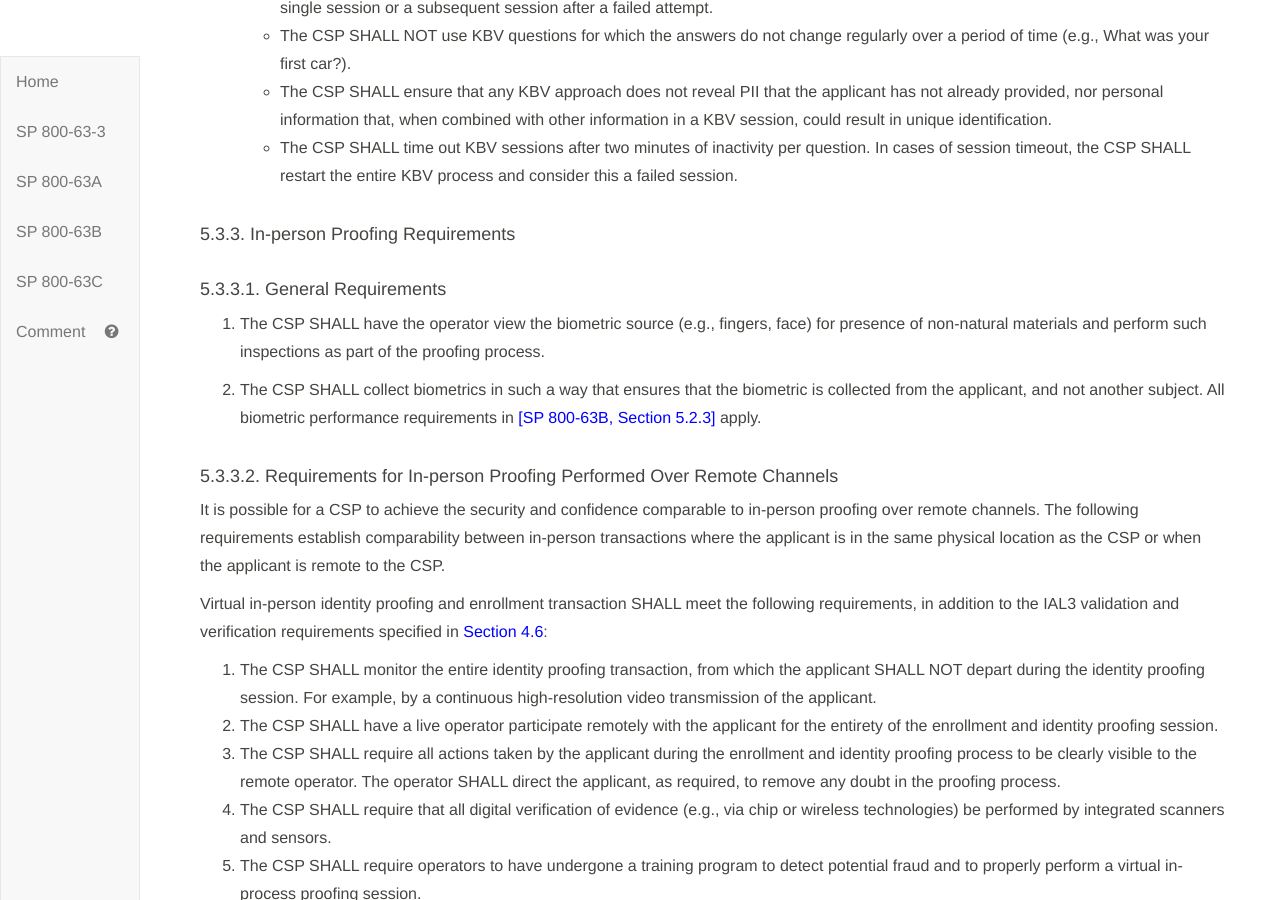
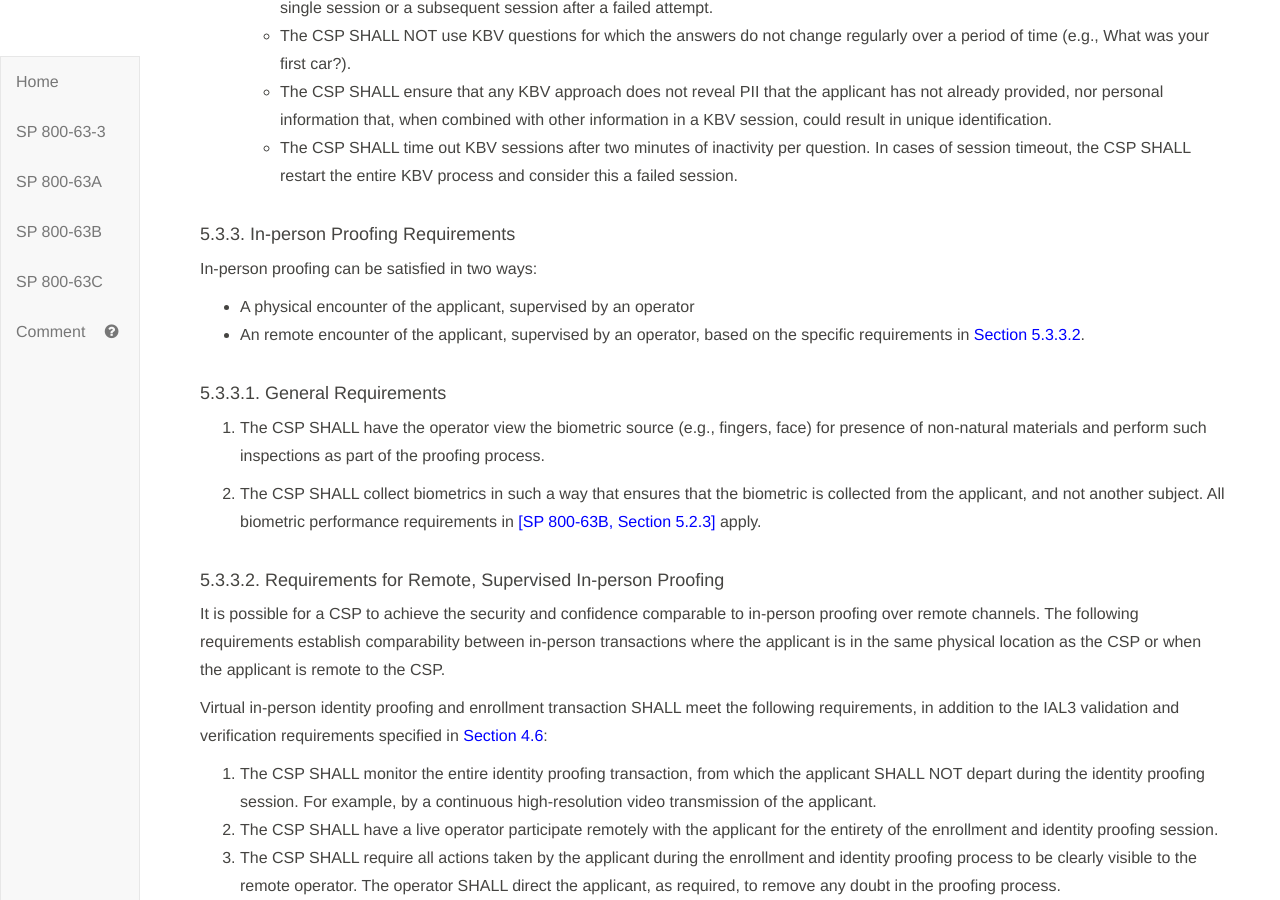
Before and after one commit to usnistgov/800-63-3, a Jekyll site: the page built from sp800-63a.md, in a window 1280 px wide and 900 px high, scrolled down 19527 px. Built offline with Jekyll 4.4.1, drawn with Linux system fonts in a browser that asks for light colours; some of the changed text lies outside the part shown.

Commit message:
Closes #772 Closes #665

```diff
--- a/sp800-63a/sec4_ial.md
+++ b/sp800-63a/sec4_ial.md
@@ -118,13 +118,13 @@ In-person and remote identity proofing are allowed. The CSP SHOULD offer both in
 
 - Self-asserted address data that has not been confirmed in records SHALL NOT be used for confirmation.
 
-- **If CSP performed in-person proofing:**
+- **If CSP performed in-person proofing (physical or supervised remote):**
 
 	- The CSP SHOULD send a notification of proofing to the address of record.
 	- The CSP MAY provide an enrollment code directly to the subscriber if binding to an authenticator will occur at a later time.
 	- The enrollment code SHALL be valid for a maximum of 7 days
 
-- **If the CSP performed remote proofing:**
+- **If the CSP performed remote proofing (unsupervised):**
 
 	- The CSP SHALL send an enrollment code to an address of record of the applicant.
 	- The applicant SHALL present a valid enrollment code to complete the identity proofing process.
--- a/sp800-63a/sec5_proofing.md
+++ b/sp800-63a/sec5_proofing.md
@@ -123,13 +123,18 @@ The following requirements apply to the identity verification steps for IAL2 and
 
 #### <a name="vip"></a>5.3.3. In-person Proofing Requirements
 
+In-person proofing can be satisfied in two ways:
+
+- A physical encounter of the applicant, supervised by an operator
+- An remote encounter of the applicant, supervised by an operator, based on the specific requirements in [Section 5.3.3.2](#supervised).
+
 #### 5.3.3.1. General Requirements
 
 1.	The CSP SHALL have the operator view the biometric source (e.g., fingers, face) for presence of non-natural materials and perform such inspections as part of the proofing process.
 
 2.	The CSP SHALL collect biometrics in such a way that ensures that the biometric is collected from the applicant, and not another subject. All biometric performance requirements in [[SP 800-63B, Section 5.2.3]](sp800-63b.html/#biometric_use) apply.
 
-#### 5.3.3.2. Requirements for In-person Proofing Performed Over Remote Channels
+#### <a name="supervised"></a> 5.3.3.2. Requirements for Remote, Supervised In-person Proofing
 
 It is possible for a CSP to achieve the security and confidence comparable to in-person proofing over remote channels.  The following requirements establish comparability between in-person transactions where the applicant is in the same physical location as the CSP or when the applicant is remote to the CSP.
 
```
